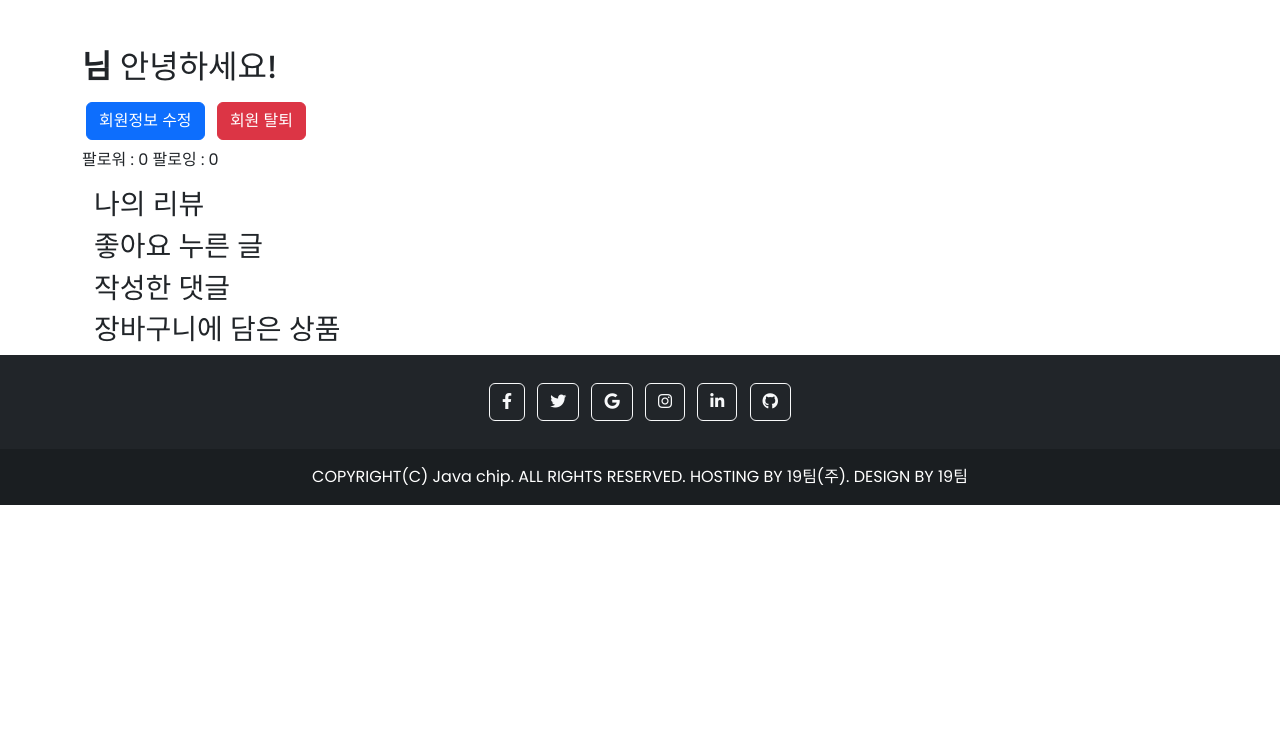
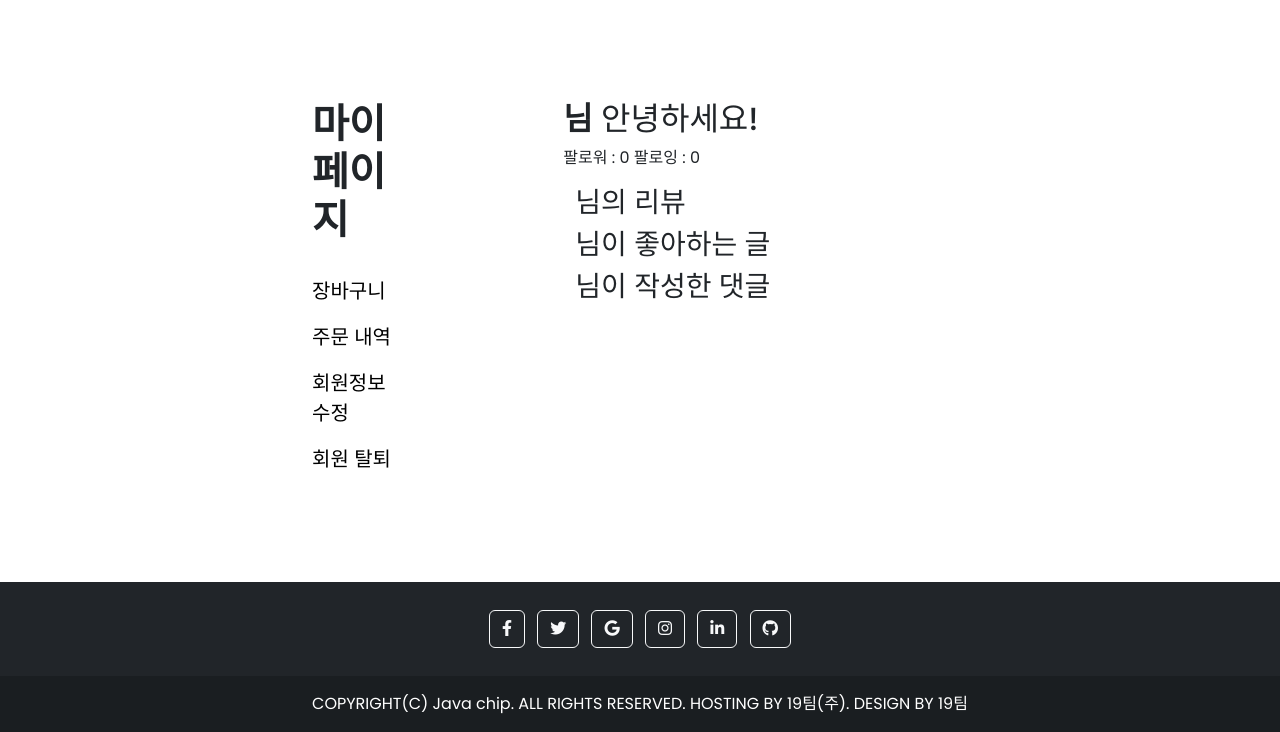
Before and after one commit to mgpo-98/Java-chip, a Django app: template accounts/templates/accounts/mypage.html in a window 1280 px wide. Shown: the part 90-822 px from the top of the page. Before the commit the page ends 595 px from the top, so only its background shows below. Run offline with Django 3.2, Linux system fonts and the light colour scheme; the template is opened without the code that fills it, so the values that code supplies are empty; some libraries are stand-ins or nearby versions.

Commit message:
STYLE Mypage aside [오진수]

```diff
--- a/accounts/templates/accounts/mypage.html
+++ b/accounts/templates/accounts/mypage.html
@@ -4,13 +4,34 @@
 {% block body %}
 
 
-<div class="container mypage_summary mt-5">
+
+<div class="row" style="margin: 100px 300px 100px 300px;" >
+    {% if request.user == user %}
+    <div class="col-2">
+        <h1 class="fw-bold">마이페이지</h1>
+        <ul class="list-group mt-4">
+            <li class="list-group-item border border-0 px-0 fs-5">
+                <span class="me-2"><a href="{% url 'items:pick' %}" class='text-decoration-none'style='color:rgb(0, 0, 0)'>장바구니</a></span>
+            </li>
+            <li class="list-group-item border border-0 px-0 fs-5">
+                <span class="me-2"><a href="#" class='text-decoration-none'style='color:rgb(0, 0, 0)'>주문 내역</a></span>
+            </li>
+            <li class="list-group-item border border-0 px-0 fs-5">
+                <span class="me-2"><a href="{% url 'accounts:update' %}" class='text-decoration-none'style='color:rgb(0, 0, 0)'>회원정보 수정</a></span>
+            </li>
+            <li class="list-group-item border border-0 px-0 fs-5">
+                <span class="me-2"><a href="{% url 'accounts:delete' %}" class='text-decoration-none'style='color:rgb(0, 0, 0)'>회원 탈퇴 </a></span>
+            </li>
+        </ul>
+    </div>
+
+{% endif %}
+
+<div class="col-10" style="padding-left: 150px;">
+    {% if request.user == user %}
     <h2> <b>{{ user.username }}님</b> 안녕하세요!</h2>
-    {% if request.user == user %}
-    <div>
-    <a href="{% url 'accounts:update' %}" class='btn btn-primary my-2'>회원정보 수정</a>
-    <a href="{% url 'accounts:delete' %}" class='btn btn-danger my-2'>회원 탈퇴</a>
-    </div>
+    {% else %}
+    <h2> <b>{{ user.username }}님</b>의 프로필 </h2>
     {% endif %}
     <div>
         <div>
@@ -39,7 +60,7 @@
 <!-- 리뷰페이지 완성 후 구현 예정-->
 
     <div class="container">
-        <h3> 나의 리뷰 </h3>
+        <h3> {{ user.username }}님의 리뷰 </h3>
         <div class="row">
         {% for review in user.review_set.all %}
             <div class="col-6 col-sm-3">
@@ -48,7 +69,7 @@
                         <a href="{% url 'reviews:detail' review.pk %}"><img src="{{ review.image.url }}" alt="{{ review.image }}" class="img-thumbnail" ></a>
                 {% else %}
                 <!-- 작성된 리뷰에 이미지가 없을 시 더미 이미지 출력-->
-                    <a href="{% url 'reviews:detail' review.pk %}"><img src="https://dummyimage.com/100/000/fff" class="img-thumbnail"></a>
+                    <a href="{% url 'reviews:detail' review.pk %}"><img src="{{ review.item.image_url }}" class="img-thumbnail"></a>
                 {% endif %}
                 {{ review.content|truncatechars:10 }}
                 <div class="d-flex">
@@ -75,7 +96,7 @@
 
 
     <div class="container">
-        <h3> 좋아요 누른 글 </h3>
+        <h3> {{ user.username }}님이 좋아하는 글 </h3>
     <div class="row">
         {% for review in user.like_reviews.all %}
             <div class="col-6 col-sm-3">
@@ -107,7 +128,7 @@
     </div>
 
     <div class='container'>
-        <h3>작성한 댓글</h3>
+        <h3>{{ user.username }}님이 작성한 댓글</h3>
         {% for comment in user.comment_set.all %}
         <div class="card border mb-3 mx-auto w-100" style="height:110px;">
             <div class="card-header">
@@ -123,11 +144,7 @@
         </div>
         {% endfor %}
     </div>
-<!--장바구니 기능 추가시 구현 예정 -->
-    <div class='container'>
-    <h3> 장바구니에 담은 상품 </h3>
-    </div>
-
+</div>
 </div>
 
 <script src='{% static "js/accounts/follower.js" %}'></script>
```
Also changed, not shown: accounts/migrations/0001_initial.py, items/migrations/0001_initial.py, reviews/migrations/0001_initial.py, 4 other files.
